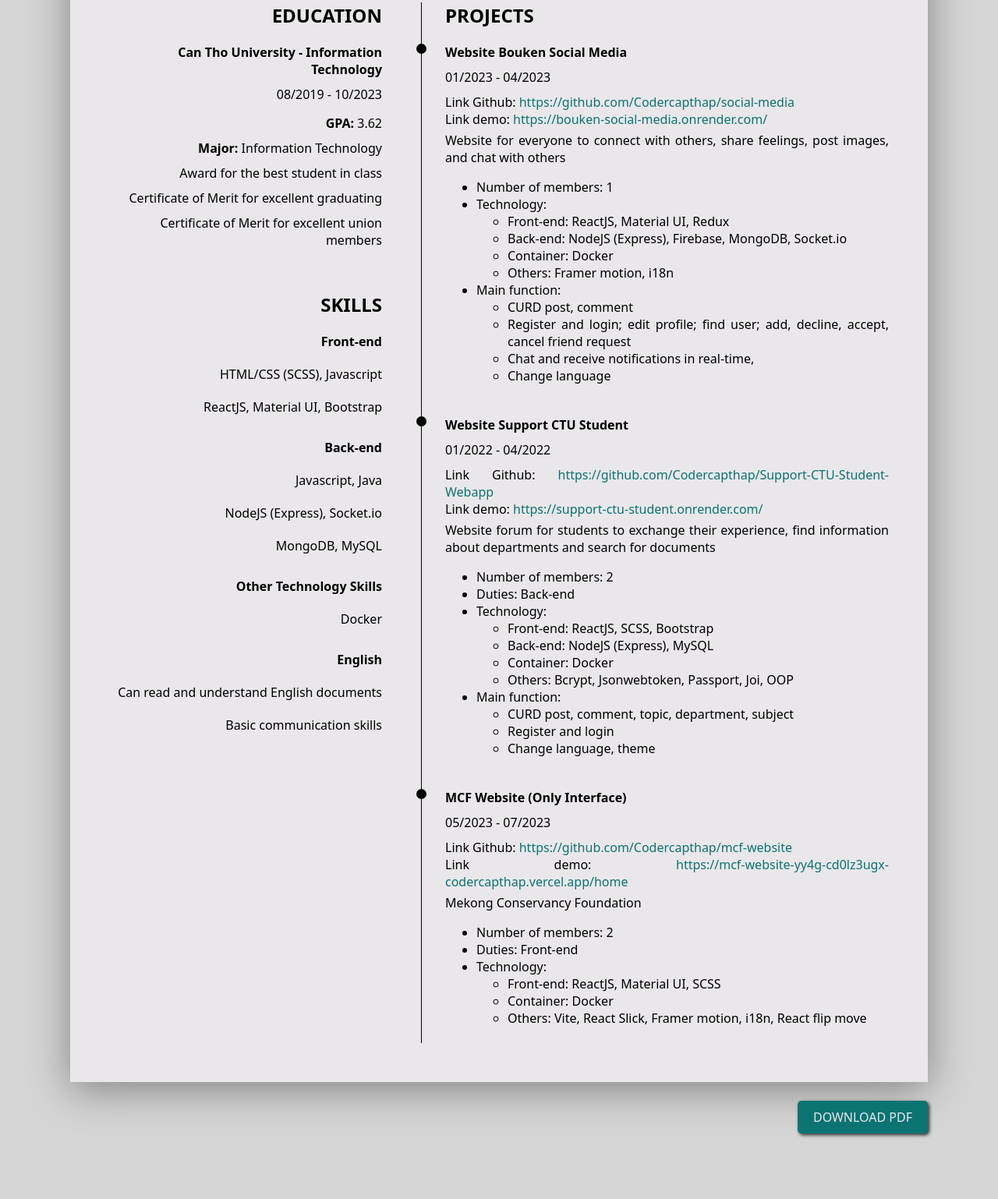
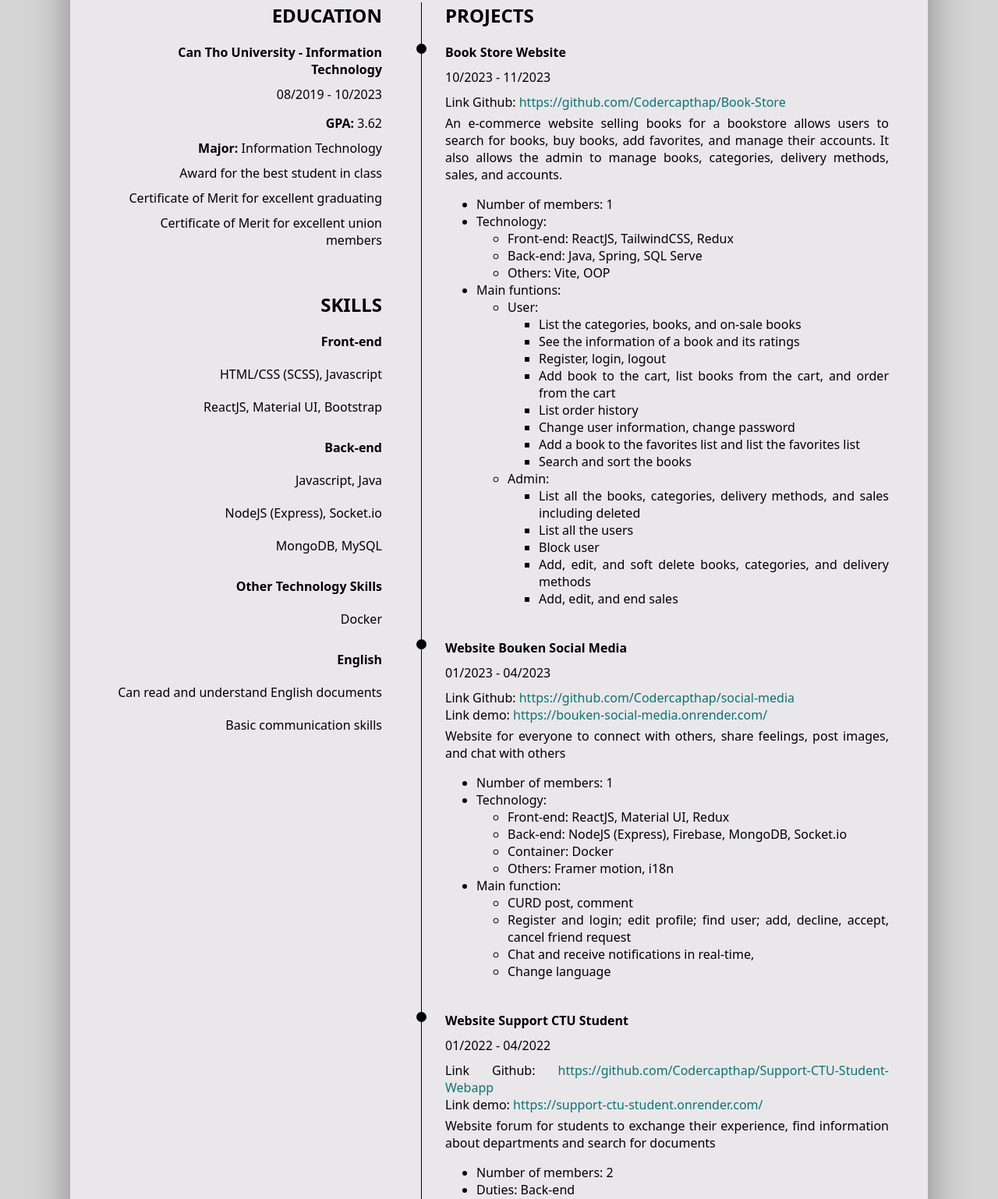
Before and after one commit to Codercapthap/MyCV, a plain HTML site: page index.html in a window 1280 px wide. Shown: the part 433-1971 px from the top of the page at 78% size. Before the commit the page ends 1911 px from the top, so only its background shows below. Drawn offline with Linux system fonts and the light colour scheme.

Commit message:
add project book store, update CV pdf

```diff
--- a/index.html
+++ b/index.html
@@ -100,6 +100,73 @@
       <div class="project">
         <h2>PROJECTS</h2>
         <div class="item">
+          <h4>Book Store Website</h4>
+          <div class="time">10/2023 - 11/2023</div>
+          <div class="web">
+            Link Github:
+            <a href="https://github.com/Codercapthap/Book-Store">
+              https://github.com/Codercapthap/Book-Store</a
+            >
+          </div>
+          <div class="des">
+            An e-commerce website selling books for a bookstore allows users to
+            search for books, buy books, add favorites, and manage their
+            accounts. It also allows the admin to manage books, categories,
+            delivery methods, sales, and accounts.
+            <ul>
+              <li>Number of members: 1</li>
+              <li>
+                Technology:
+                <ul>
+                  <li>Front-end: ReactJS, TailwindCSS, Redux</li>
+                  <li>Back-end: Java, Spring, SQL Serve</li>
+                  <li>Others: Vite, OOP</li>
+                </ul>
+              </li>
+              <li>
+                Main funtions:
+                <ul>
+                  <li>
+                    User:
+                    <ul>
+                      <li>List the categories, books, and on-sale books</li>
+                      <li>See the information of a book and its ratings</li>
+                      <li>Register, login, logout</li>
+                      <li>
+                        Add book to the cart, list books from the cart, and
+                        order from the cart
+                      </li>
+                      <li>List order history</li>
+                      <li>Change user information, change password</li>
+                      <li>
+                        Add a book to the favorites list and list the favorites
+                        list
+                      </li>
+                      <li>Search and sort the books</li>
+                    </ul>
+                  </li>
+                  <li>
+                    Admin:
+                    <ul>
+                      <li>
+                        List all the books, categories, delivery methods, and
+                        sales including deleted
+                      </li>
+                      <li>List all the users</li>
+                      <li>Block user</li>
+                      <li>
+                        Add, edit, and soft delete books, categories, and
+                        delivery methods
+                      </li>
+                      <li>Add, edit, and end sales</li>
+                    </ul>
+                  </li>
+                </ul>
+              </li>
+            </ul>
+          </div>
+        </div>
+        <div class="item">
           <h4>Website Bouken Social Media</h4>
           <div class="time">01/2023 - 04/2023</div>
           <div class="web">
@@ -185,41 +252,6 @@
             </ul>
           </div>
         </div>
-
-        <div class="item">
-          <h4>MCF Website (Only Interface)</h4>
-          <div class="time">05/2023 - 07/2023</div>
-          <div class="web">
-            Link Github:
-            <a href="https://github.com/Codercapthap/mcf-website">
-              https://github.com/Codercapthap/mcf-website</a
-            >
-            <br />
-            Link demo:
-            <a
-              href="https://mcf-website-yy4g-cd0lz3ugx-codercapthap.vercel.app/home"
-              >https://mcf-website-yy4g-cd0lz3ugx-codercapthap.vercel.app/home</a
-            >
-          </div>
-          <div class="des">
-            Mekong Conservancy Foundation
-            <ul>
-              <li>Number of members: 2</li>
-              <li>Duties: Front-end</li>
-              <li>
-                Technology:
-                <ul>
-                  <li>Front-end: ReactJS, Material UI, SCSS</li>
-                  <li>Container: Docker</li>
-                  <li>
-                    Others: Vite, React Slick, Framer motion, i18n, React flip
-                    move
-                  </li>
-                </ul>
-              </li>
-            </ul>
-          </div>
-        </div>
       </div>
     </div>
     <div class="download_container">
```
Also changed, not shown: 1 other file.
